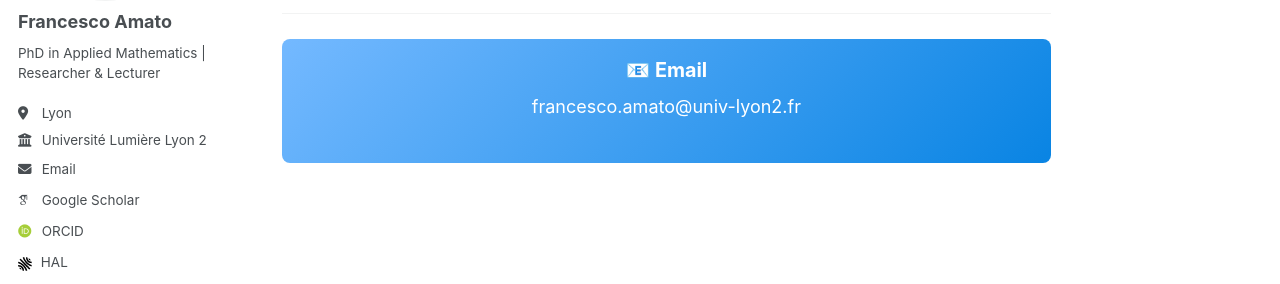
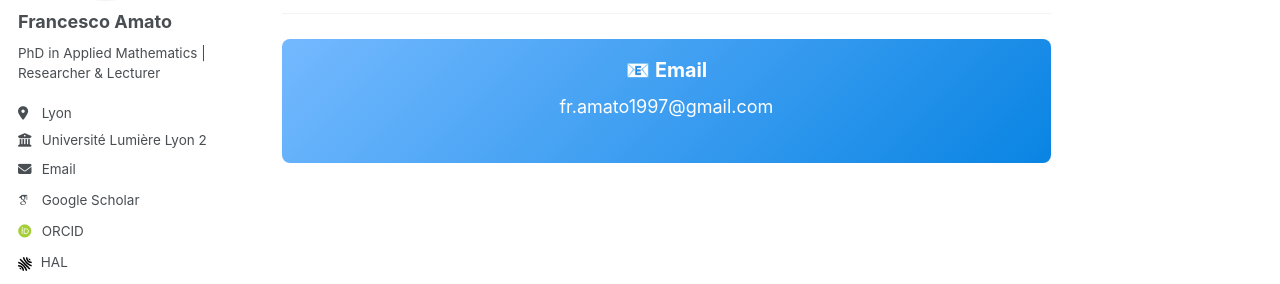
Before and after one commit to FraAmato/FraAmato.github.io, a Jekyll site: the page built from _pages/about.md, in a window 1280 px wide and 900 px high, scrolled down 1406 px. Shown: the part 331-615 px from the top of the window. Built offline with Jekyll 4.4.1, drawn with Linux system fonts in a browser that asks for light colours; some web fonts are replaced; a script that is not in the unit is left out.

Commit message:
Update email address in about.md

```diff
--- a/_pages/about.md
+++ b/_pages/about.md
@@ -200,7 +200,7 @@ redirect_from:
 <div class="research-interests">
   <div class="interest-card">
     <h4>📧 Email</h4>
-    <p><a href="mailto:fr.amato1997@gmail.com" style="color: white; text-decoration: none;">francesco.amato@univ-lyon2.fr</a></p>
+    <p><a href="mailto:fr.amato1997@gmail.com" style="color: white; text-decoration: none;">fr.amato1997@gmail.com</a></p>
   </div>
   <!-- <div class="interest-card">
     <h4>📍 Office Address</h4>
```
